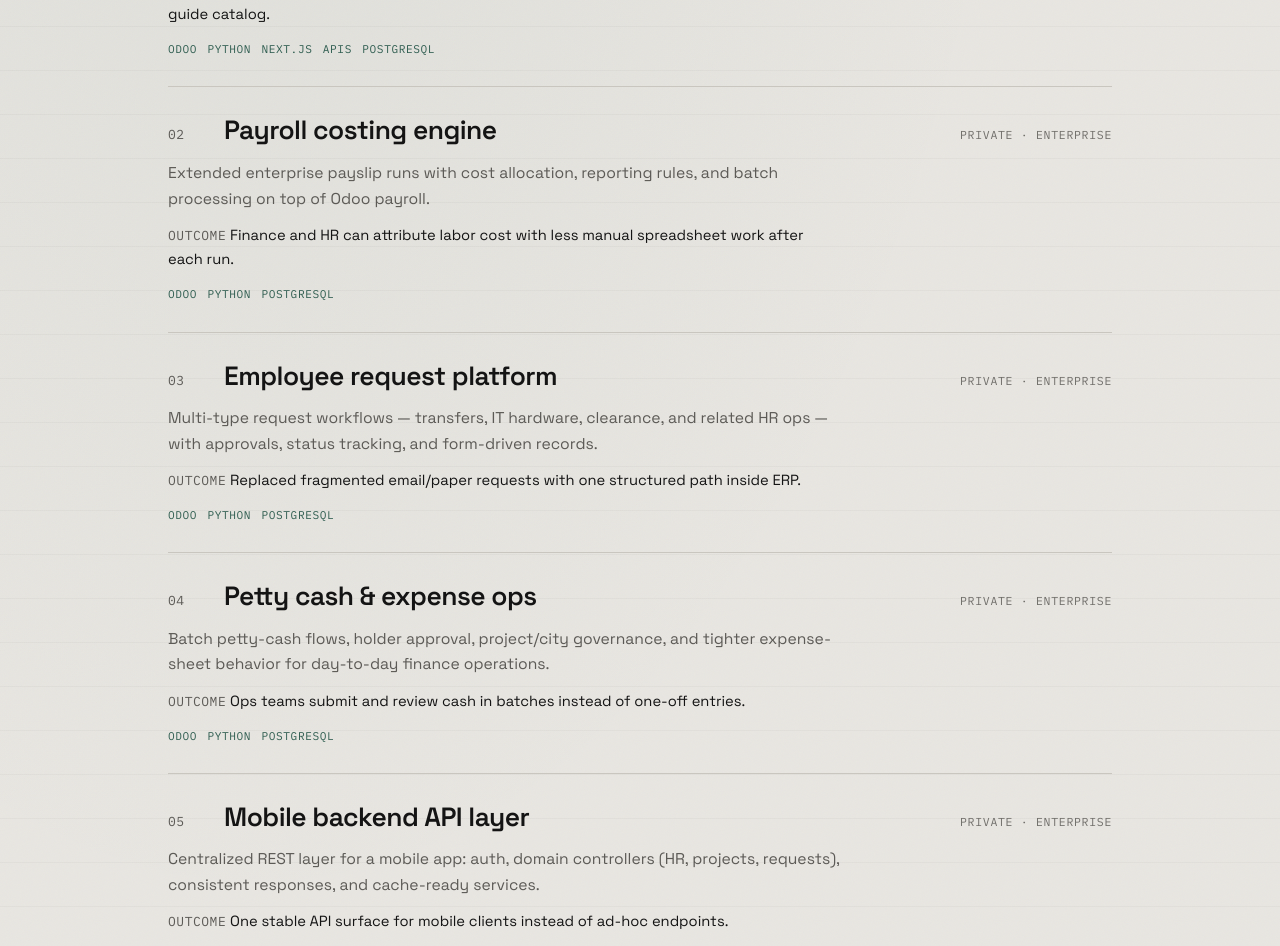
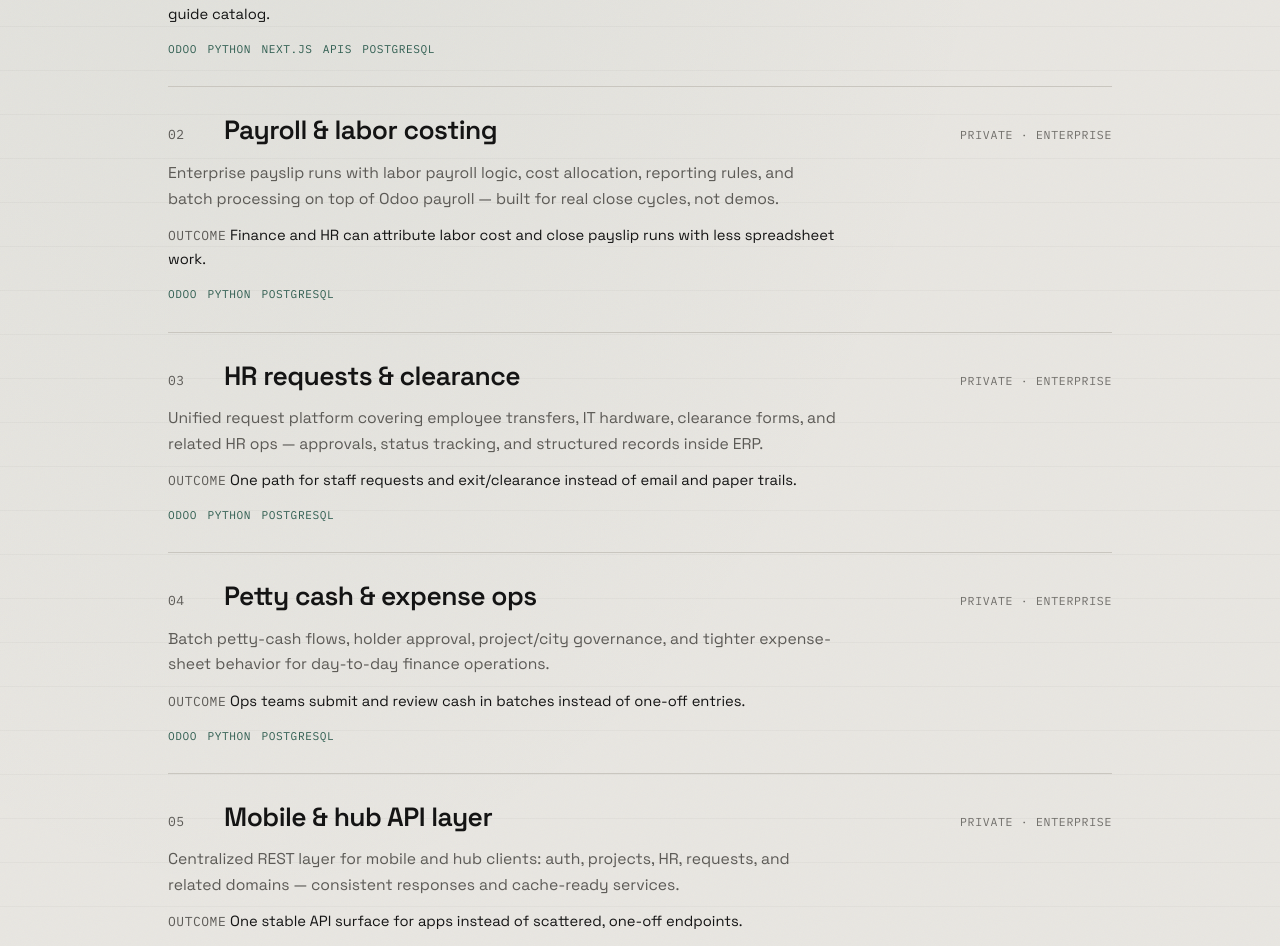
Before and after one commit to devShine3/portfolio-website, a Next.js app: page /work in a window 1280 px wide. Shown: the part 546-1492 px from the top of the page. Built offline with nearby package versions, Linux system fonts and the light colour scheme.

Commit message:
Deepen Work case studies without adding a module laundry list.
Fold labor payroll, clearance, and hub API detail into the existing enterprise items.

```diff
--- a/content/experience.ts
+++ b/content/experience.ts
@@ -16,9 +16,9 @@ export const experiences: Experience[] = [
     company: "El Race Cons. & Gen. Cont. Co. LLC",
     location: "On-site",
     bullets: [
-      "Build and extend production Odoo ERP — payroll costing, employee request workflows, clearance and IT hardware requests.",
+      "Build and extend production Odoo ERP — payroll and labor costing, HR requests and clearance, IT hardware workflows.",
       "Ship ops-finance improvements for petty cash batches, expense approvals, and project/city governance.",
-      "Maintain a centralized mobile API layer (auth, HR/projects/requests) with consistent REST responses.",
+      "Maintain a centralized mobile and hub API layer (auth, HR/projects/requests) with consistent REST responses.",
     ],
     stack: ["Python", "Odoo", "PostgreSQL", "APIs", "JavaScript"],
   },
--- a/content/projects.ts
+++ b/content/projects.ts
@@ -34,21 +34,21 @@ export const projects: Project[] = [
   },
   {
     id: "payroll-costing",
-    title: "Payroll costing engine",
+    title: "Payroll & labor costing",
     summary:
-      "Extended enterprise payslip runs with cost allocation, reporting rules, and batch processing on top of Odoo payroll.",
+      "Enterprise payslip runs with labor payroll logic, cost allocation, reporting rules, and batch processing on top of Odoo payroll — built for real close cycles, not demos.",
     outcome:
-      "Finance and HR can attribute labor cost with less manual spreadsheet work after each run.",
+      "Finance and HR can attribute labor cost and close payslip runs with less spreadsheet work.",
     tags: ["Odoo", "Python", "PostgreSQL"],
     private: true,
   },
   {
     id: "request-platform",
-    title: "Employee request platform",
+    title: "HR requests & clearance",
     summary:
-      "Multi-type request workflows — transfers, IT hardware, clearance, and related HR ops — with approvals, status tracking, and form-driven records.",
+      "Unified request platform covering employee transfers, IT hardware, clearance forms, and related HR ops — approvals, status tracking, and structured records inside ERP.",
     outcome:
-      "Replaced fragmented email/paper requests with one structured path inside ERP.",
+      "One path for staff requests and exit/clearance instead of email and paper trails.",
     tags: ["Odoo", "Python", "PostgreSQL"],
     private: true,
   },
@@ -64,11 +64,11 @@ export const projects: Project[] = [
   },
   {
     id: "mobile-api",
-    title: "Mobile backend API layer",
+    title: "Mobile & hub API layer",
     summary:
-      "Centralized REST layer for a mobile app: auth, domain controllers (HR, projects, requests), consistent responses, and cache-ready services.",
+      "Centralized REST layer for mobile and hub clients: auth, projects, HR, requests, and related domains — consistent responses and cache-ready services.",
     outcome:
-      "One stable API surface for mobile clients instead of ad-hoc endpoints.",
+      "One stable API surface for apps instead of scattered, one-off endpoints.",
     tags: ["Odoo", "Python", "APIs"],
     private: true,
   },
```
Also changed, not shown: 1 other file (tests, documents, lock files or other folders).
